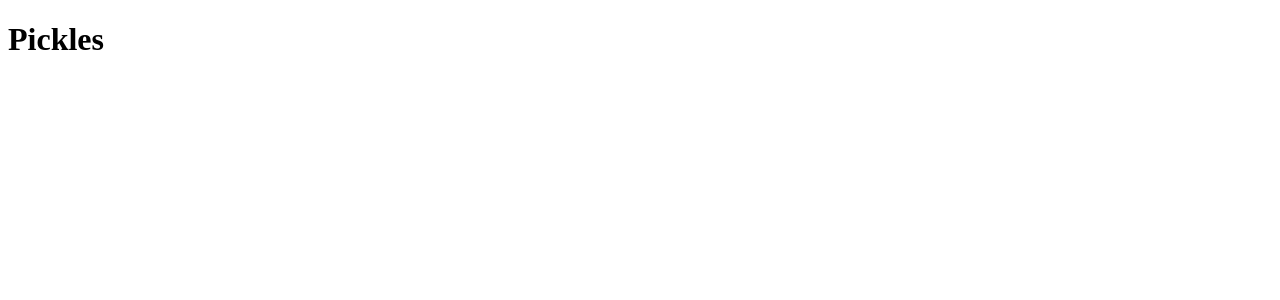
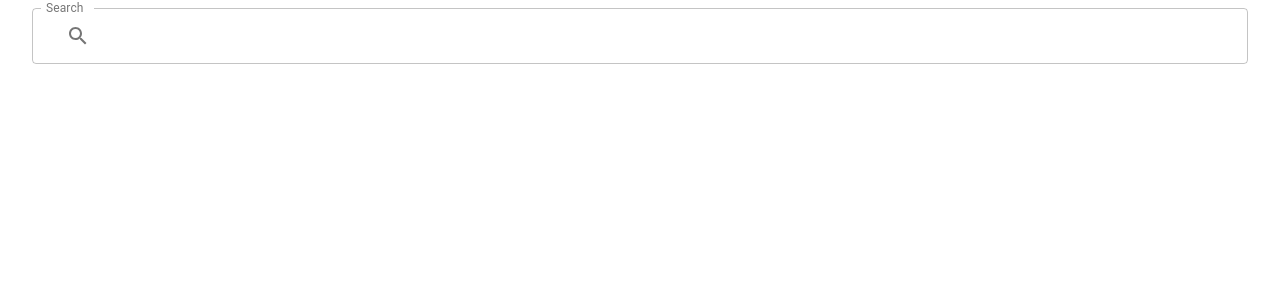
Before and after one commit to sanykos/react-movie, a React app: page / in a window 1280 px wide. Shown: the top 300 px of the page. Built offline with nearby package versions, Linux system fonts and the light colour scheme.

Commit message:
add material ui search form

```diff
--- /dev/null
+++ b/src/axios/axios-swagger.js
@@ -0,0 +1,5 @@
+import axios from 'axios'
+
+export default axios.create({
+    baseURL: 'http://www.omdbapi.com/?apikey=87203ed4&'
+})
--- a/src/components/App.js
+++ b/src/components/App.js
@@ -1,12 +1,16 @@
-import React from 'react';
+import React, {Component} from 'react';
+import Container from '@material-ui/core/Container';
+
+import SearchForm from './searchForm/SearchForm'
 
 
-class App extends React.Component {
+
+class App extends Component {
     render() {
         return(
-            <div>
-                <h1>Pickles</h1>
-            </div>
+            <Container fixed>
+                <SearchForm />
+            </Container>
         )
     }
 }
--- /dev/null
+++ b/src/components/searchForm/SearchForm.js
@@ -0,0 +1,37 @@
+import React, {Component} from 'react'
+import { makeStyles } from '@material-ui/core/styles'
+import OutlinedInput from '@material-ui/core/OutlinedInput';
+import InputLabel from '@material-ui/core/InputLabel'
+import InputAdornment from '@material-ui/core/InputAdornment'
+import FormControl from '@material-ui/core/FormControl'
+import IconButton from '@material-ui/core/IconButton';
+import Search from '@material-ui/icons/Search';
+
+
+
+const SearchForm = () => {
+    const useStyles = makeStyles((theme) => ({
+        root: {
+          root: theme
+        },
+    }));
+    const classes = useStyles();
+    return(
+        <div className={classes.root}>
+            <FormControl fullWidth className={classes.margin} variant="outlined">
+                <InputLabel htmlFor="outlined-adornment-amount">Search</InputLabel>
+                <OutlinedInput
+                    id="outlined-adornment-amount"
+                    startAdornment={<InputAdornment position="end">
+                        <IconButton>
+                            <Search />
+                        </IconButton>
+                    </InputAdornment>}
+                    labelWidth={60}
+                />
+            </FormControl>
+        </div>
+        )
+}
+
+export default SearchForm
--- /dev/null
+++ b/src/store/actions/actionTypes.js
@@ -0,0 +1 @@
+export const SEARCH_MOVIE = "SEARCH_MOVIE"
```
Also changed, not shown: package.json (+8 -1 lines), 1 other file (tests, documents, lock files or other folders).
